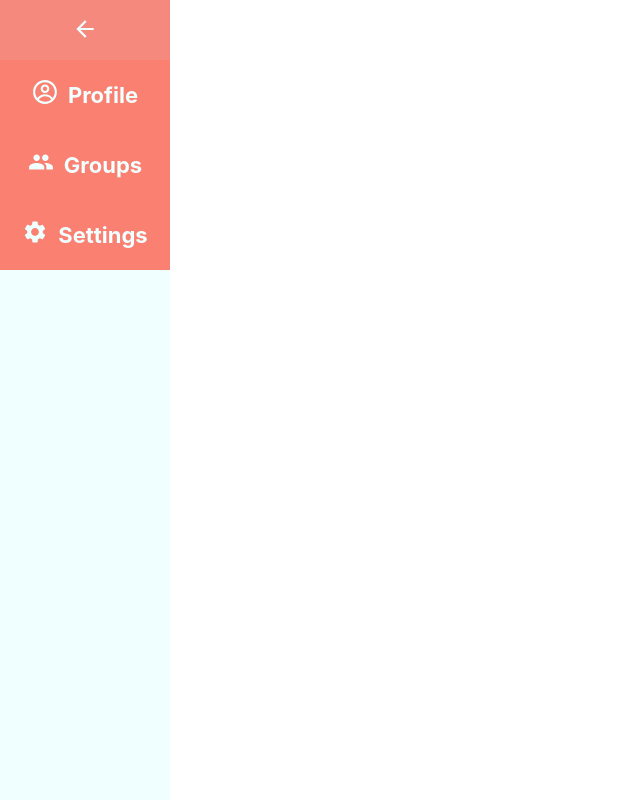
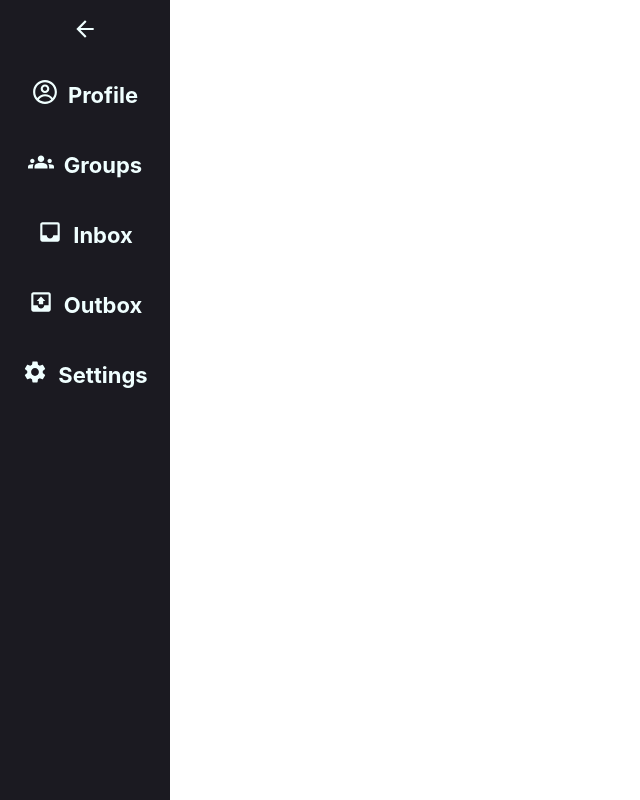
Before and after one commit to humam154/InternetApplications, a React (Vite) app in the folder front-end/source-safe/: page / in a window 1280 px wide. Shown: the whole page, without its empty margins (0-640 px from the left). Built offline with nearby package versions, Linux system fonts and the light colour scheme; no server answers.

Commit message:
improved ui/ux

```diff
--- a/front-end/source-safe/src/App.tsx
+++ b/front-end/source-safe/src/App.tsx
@@ -33,6 +33,8 @@ const App = () => {
         <Route path="/" element={<Layout />}>
           <Route path="groups" element={<GroupsPage />} />
           <Route path="profile" element={<h1>Profile Page</h1>} />
+          <Route path="inbox" element={<h1>inbox Page</h1>} />
+          <Route path="outbox" element={<h1>outbox Page</h1>} />
           <Route path="settings" element={<Login />} />
         </Route>
       </Routes>
--- a/front-end/source-safe/src/Components/group/GroupsPage.tsx
+++ b/front-end/source-safe/src/Components/group/GroupsPage.tsx
@@ -15,7 +15,7 @@ const GroupsPage = () => {
       setLoading(false);
       return;
     }
-    console.log(`token is ${token}`);
+    //TODO fix this data.data because that looks ugly
     getGroups(token)
       .then((data) => {
         setGroups(data.data);
--- a/front-end/source-safe/src/Components/navigation/sideNav.module.css
+++ b/front-end/source-safe/src/Components/navigation/sideNav.module.css
@@ -1,7 +1,7 @@
 .container_open {
     width: 170px;
     height: 100vh;
-    background: azure;
+    background: #1B1A21;
     display: flex;
     flex-direction: column;
     justify-content: start;
@@ -10,7 +10,7 @@
 .container_close {
     width: 100px;
     height: 100vh;
-    background: azure;
+    background: #1B1A21;
     display: flex;
     flex-direction: column;
 }
@@ -21,7 +21,7 @@
     align-items: center;
     width: 100%;
     height: 70px;
-    background: salmon;
+    background: #1B1A21;
     justify-content: center;
     padding: 5px;
     gap: 10px;
@@ -33,16 +33,24 @@
     align-items: center;
     width: 100%;
     height: 70px;
-    background: salmon;
+    background: #1B1A21;
     justify-content: center;
     padding: 5px;
 }
 
 .tile_container_open:hover, .tile_container_close:hover {
     cursor: pointer;
-    background: rgb(246, 137, 125);
+    background: #27252f;
+    border-radius: 20px;
 
 }
+
+.selected_tile {
+    background: #51515D;
+    border-radius: 20px;
+    font-size: 24px;
+}
+
 .tile_icon {
     font-size: 26px;
     color: azure;
@@ -55,18 +63,19 @@
 }
 
 .arrow {
-    background: transparent;
+    background: #1B1A21;
     height: 60px;
     width: 100%;
     font-size: 26px;
-    color: salmon;
+    color: azure;
     border: 0;
     border-radius: 0;
     margin: 0;
 }
 
 .arrow:hover {
-    background: rgb(246, 137, 125);
+    background: #27252f;
+    border-radius: 20px;
     color: azure;
     border: 0;
 }
--- a/front-end/source-safe/src/Components/navigation/sideNav.tsx
+++ b/front-end/source-safe/src/Components/navigation/sideNav.tsx
@@ -1,6 +1,6 @@
 import { useState } from "react";
 import { CgProfile } from "react-icons/cg";
-import { MdGroup, MdSettings, MdArrowBack, MdArrowForward } from "react-icons/md";
+import { MdGroups, MdSettings, MdArrowBack, MdArrowForward, MdInbox, MdOutbox } from "react-icons/md";
 import { Link } from "react-router-dom";
 import styles from "./sideNav.module.css";
 
@@ -8,12 +8,19 @@ interface TileProps {
   title: string;
   icon: React.ReactNode;
   path: string;
+  open: boolean;
+  isSelected: boolean;
+  onSelect: (title: string) => void;
 }
 
-const Tile = ({ title, icon, path, open }: TileProps & { open: boolean }) => {
+const Tile = ({ title, icon, path, open, isSelected, onSelect }: TileProps) => {
   return (
-    <Link to={path} className={styles.link}>
-      <div className={open ? styles.tile_container_open : styles.tile_container_close}>
+    <Link to={path} className={styles.link} onClick={() => onSelect(title)}>
+      <div
+        className={`${open ? styles.tile_container_open : styles.tile_container_close} ${
+          isSelected ? styles.selected_tile : styles.unselected_tile
+        }`}
+      >
         <div className={styles.tile_icon}>{icon}</div>
         {open && <div className={styles.tile_title}>{title}</div>}
       </div>
@@ -23,12 +30,19 @@ const Tile = ({ title, icon, path, open }: TileProps & { open: boolean }) => {
 
 const SideNav = () => {
   const [open, setOpen] = useState<boolean>(true);
+  const [selectedTile, setSelectedTile] = useState<string>("");
 
   const menuItems = [
     { icon: <CgProfile />, title: "Profile", path: "/profile" },
-    { icon: <MdGroup />, title: "Groups", path: "/groups" },
+    { icon: <MdGroups />, title: "Groups", path: "/groups" },
+    { icon: <MdInbox />, title: "Inbox", path: "/inbox" },
+    { icon: <MdOutbox />, title: "Outbox", path: "/outbox" },
     { icon: <MdSettings />, title: "Settings", path: "/settings" },
   ];
+
+  const handleTileSelect = (title: string) => {
+    setSelectedTile(title);
+  };
 
   return (
     <div className={open ? styles.container_open : styles.container_close}>
@@ -36,7 +50,13 @@ const SideNav = () => {
         {open ? <MdArrowBack /> : <MdArrowForward />}
       </button>
       {menuItems.map((item) => (
-        <Tile key={item.title} {...item} open={open} />
+        <Tile
+          key={item.title}
+          {...item}
+          open={open}
+          isSelected={selectedTile === item.title}
+          onSelect={handleTileSelect}
+        />
       ))}
     </div>
   );
```
